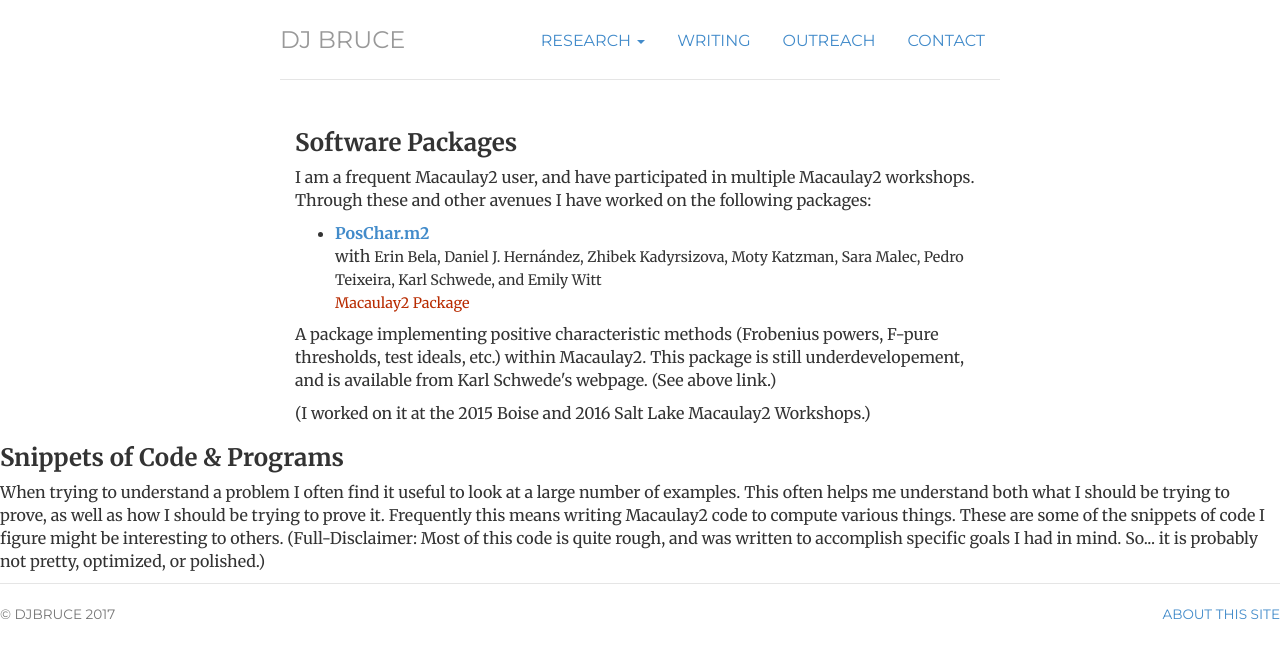
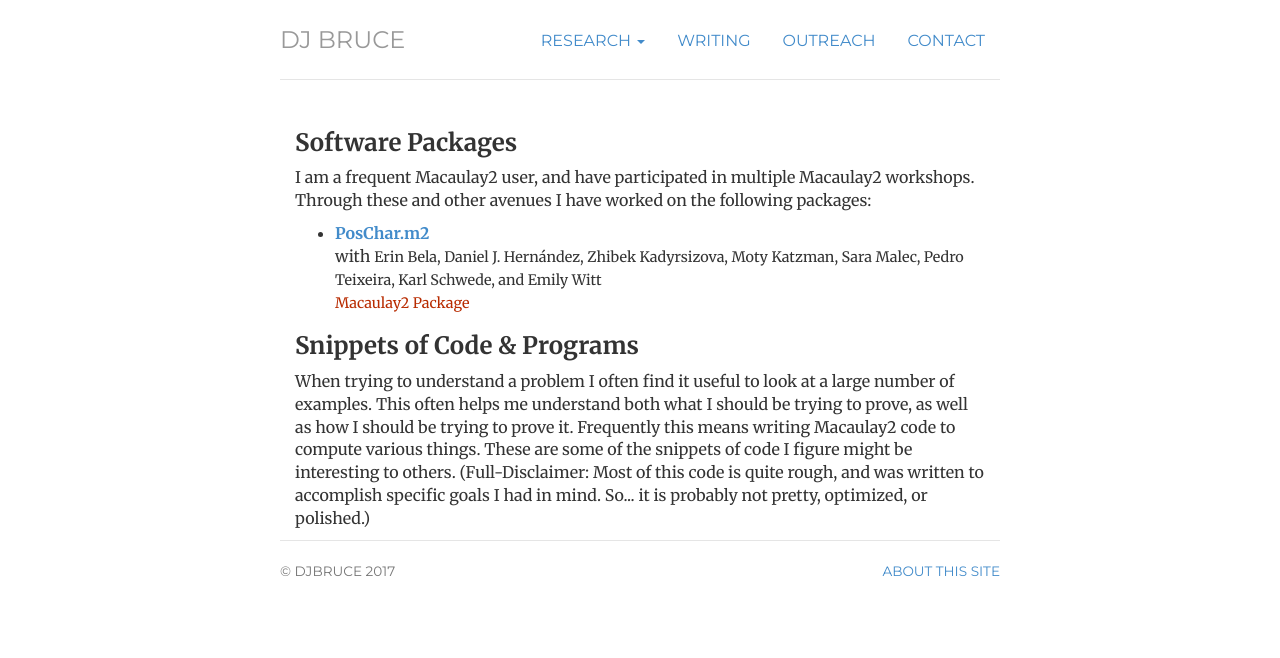
Before and after one commit to julietteBruce/old-homepage, a Jekyll site: the page built from code/index.html, in a window 1280 px wide. Shown: the top 658 px of the page. Built offline with Jekyll 4.4.1, drawn with Linux system fonts in a browser that asks for light colours.

Commit message:
Updating Code Page

```diff
--- a/code/index.html
+++ b/code/index.html
@@ -19,16 +19,6 @@ Moty Katzman, Sara Malec, Pedro Teixeira, Karl Schwede, and Emily Witt</span><br
 
 </ul>
 
-<p>
-A package implementing positive characteristic methods (Frobenius powers, F-pure thresholds, test ideals, etc.)
-within Macaulay2. This package is still underdevelopement, and is available from Karl Schwede's webpage. (See above link.)
-</p>
-<span class="update">(I worked on it
-at the 2015 Boise and 2016 Salt Lake Macaulay2 Workshops.)</span>
-</div>
-</div>
-</li>
-
 <h3>Snippets of Code & Programs</h3>
 <p>When trying to understand a problem I often find it useful to look at a large number of examples. This often helps me understand both what I should be trying to prove, as well as how I should be trying to prove it. Frequently this means writing Macaulay2 code to compute various things. These are some of the snippets of code I figure might be interesting to others. (Full-Disclaimer: Most of this code is quite rough, and was written to accomplish specific goals I had in mind. So... it is probably not pretty, optimized, or polished.)</p>
 </div>
```
